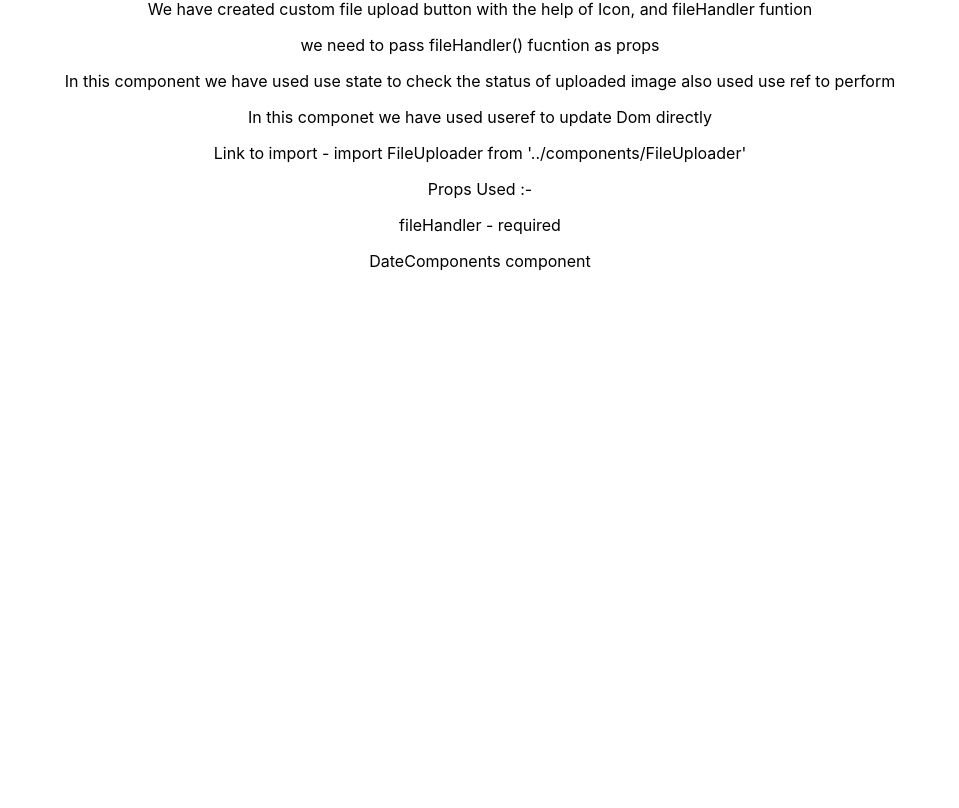
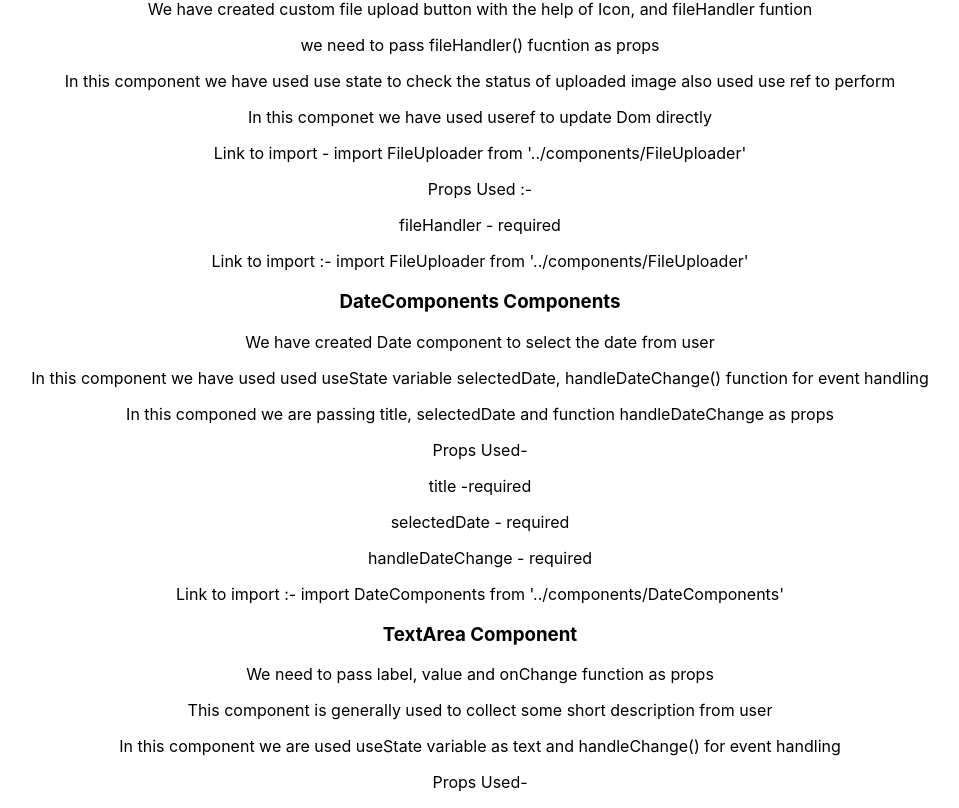
Before and after one commit to Sumit2406/floatrweb, a React (Create React App) app: page /description in a window 1280 px wide. Shown: the part 1770-2578 px from the top of the page, without its empty margins (160-1119 px from the left). Before the commit the page ends 2057 px from the top, so only its background shows below. Built offline with nearby package versions, Linux system fonts and the light colour scheme.

Commit message:
Description add for TextArea

```diff
--- a/src/components/Dropdown.js
+++ b/src/components/Dropdown.js
@@ -24,7 +24,7 @@ export default function Dropdown({
           <img src={dowonIcon} alt="dowonIcon"/>
         )}
 </p>
-<div>
+
         {dropstatus ? (
           <ul className="ddlist">
             {DDoptions.map((option, i) => (
@@ -41,7 +41,7 @@ export default function Dropdown({
           </ul>
         ) : null}
         </div>
-      </div>
+
     </>
   );
 }
--- a/src/screens/Description.js
+++ b/src/screens/Description.js
@@ -1,9 +1,11 @@
 import React from 'react'
-import FileUploader from '../components/FileUploader'
-import ButtonDemo from '../components/ButtonDemo'
-import RadioButtons from '../components/RadioButtons'
-import CheckboxDemo from '../components/CheckboxDemo'
-import Inputdemo from '../components/Inputdemo'
+// import TextArea from '../components/TextArea'
+// import FileUploader from '../components/FileUploader'
+// import ButtonDemo from '../components/ButtonDemo'
+// import RadioButtons from '../components/RadioButtons'
+// import CheckboxDemo from '../components/CheckboxDemo'
+// import Inputdemo from '../components/Inputdemo'
+// import DateComponents from '../components/DateComponents'
 
 export default function Description() {
   return (
@@ -71,10 +73,32 @@ export default function Description() {
 <p>Link to import - import FileUploader from '../components/FileUploader'</p>
 <p>Props Used :-</p>
 <p>fileHandler - required </p>
+<p>Link to import :- import FileUploader from '../components/FileUploader' </p>
 </div>
+
 <div>
-  <p>DateComponents component</p>
+  <h3>DateComponents Components</h3>
+  <p>We have created Date component to select the date from user</p>
+  <p>In this component we have used used useState variable selectedDate, handleDateChange() function for event handling</p>
+  <p>In this componed we are passing title, selectedDate and function handleDateChange as props</p>
+  <p>Props Used- </p>
+  <p>title -required</p>
+  <p>selectedDate - required</p>
+  <p>handleDateChange - required </p>
+  <p>Link to import :- import DateComponents from '../components/DateComponents'</p>
 </div>
+
+<div>
+  <h3>TextArea Component</h3>
+  <p>We need to pass label, value and onChange function as props</p>
+  <p>This component is generally used to collect some short description from user</p>
+  <p>In this component we are used useState variable as text and handleChange() for event handling </p>
+  <p>Props Used- </p>
+  <p></p>
+  <p></p>
+  <p></p>
+</div>
+
 
     </div>
   )
```
